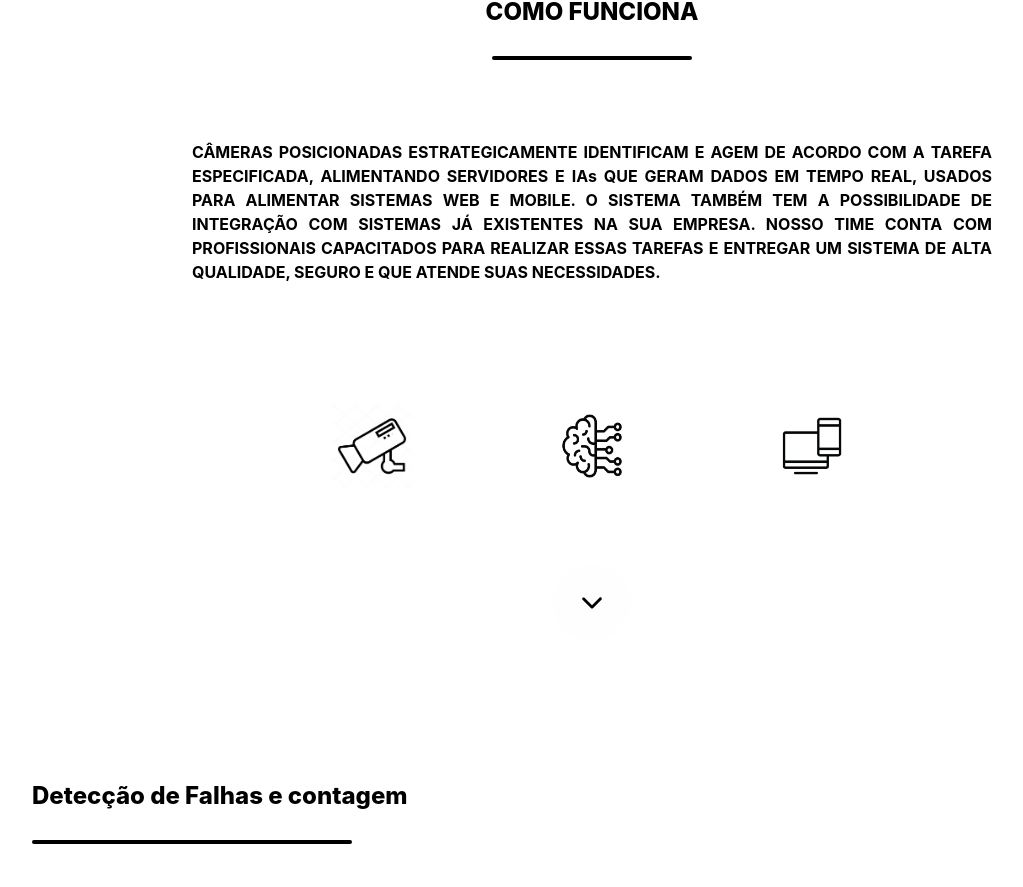
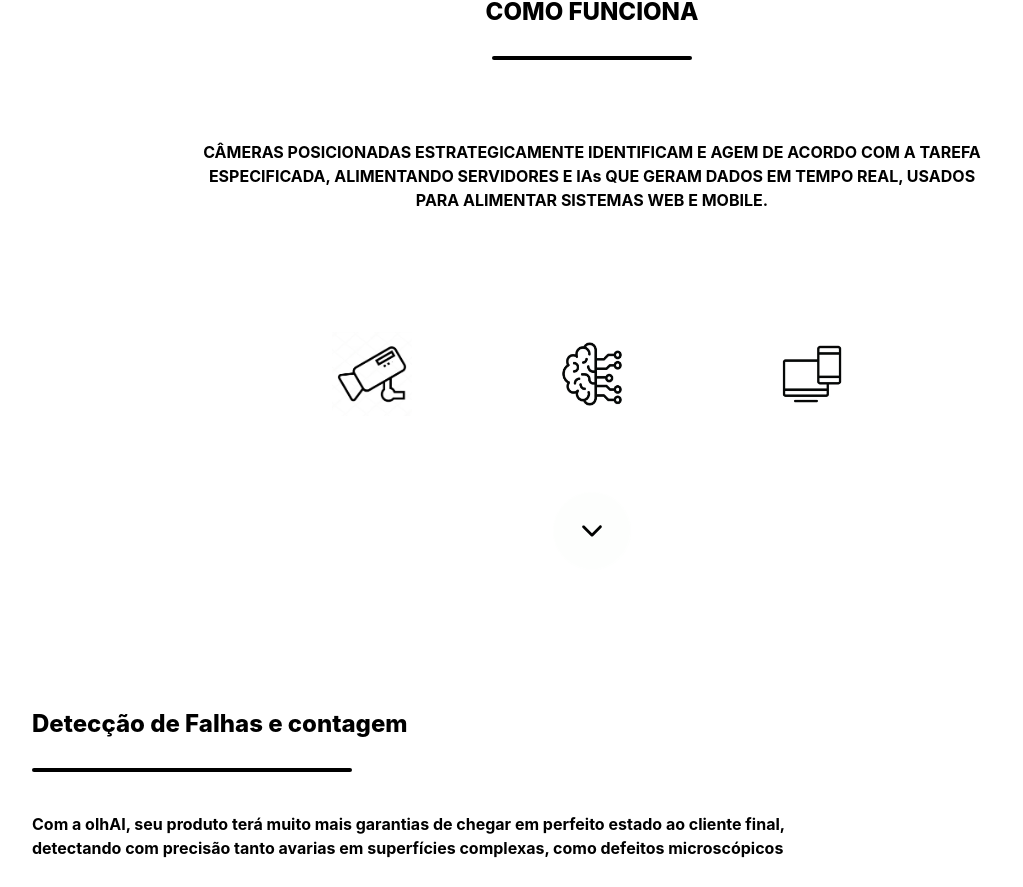
Before and after one commit to gutembergsa/gv-landing-page, a React (Vite) app: page / in a window 1280 px wide. Shown: the part 1152-2039 px from the top of the page, without its empty margins (48-1071 px from the left). Built offline with nearby package versions, Linux system fonts and the light colour scheme.

Commit message:
improving site content 2

```diff
--- a/src/Views/Home/Home.tsx
+++ b/src/Views/Home/Home.tsx
@@ -102,14 +102,10 @@ const Home = () => {
         <section className="mt-100 max-sm:mb-60">
           <div className="relative text-center max-lg:mb-0 pl-10 pr-10">
             <BaseTitle scrollRef={scrollToRef1} text="COMO FUNCIONA" />
-            <p className="max-w-200 w-full m-auto mt-20 text-base text-justify font-bold max-sm:mt-10 max-sm:mb-20">
+            <p className="max-w-200 w-full m-auto mt-20 text-base font-bold max-sm:mt-10 max-sm:mb-20">
               CÂMERAS POSICIONADAS ESTRATEGICAMENTE IDENTIFICAM E AGEM DE ACORDO
               COM A TAREFA ESPECIFICADA, ALIMENTANDO SERVIDORES E IAs QUE GERAM
               DADOS EM TEMPO REAL, USADOS PARA ALIMENTAR SISTEMAS WEB E MOBILE.
-              O SISTEMA TAMBÉM TEM A POSSIBILIDADE DE INTEGRAÇÃO COM SISTEMAS JÁ
-              EXISTENTES NA SUA EMPRESA. NOSSO TIME CONTA COM PROFISSIONAIS
-              CAPACITADOS PARA REALIZAR ESSAS TAREFAS E ENTREGAR UM SISTEMA DE
-              ALTA QUALIDADE, SEGURO E QUE ATENDE SUAS NECESSIDADES.
             </p>
             <p className="flex justify-center gap-35 mt-30 mb-60 max-md:gap-10 max-md:mt-20 max-sm:mb-25 h-xl:mb-25 h-lg:mb-10">
               <img src={cam_image} alt="can" className="w-20" />
```
